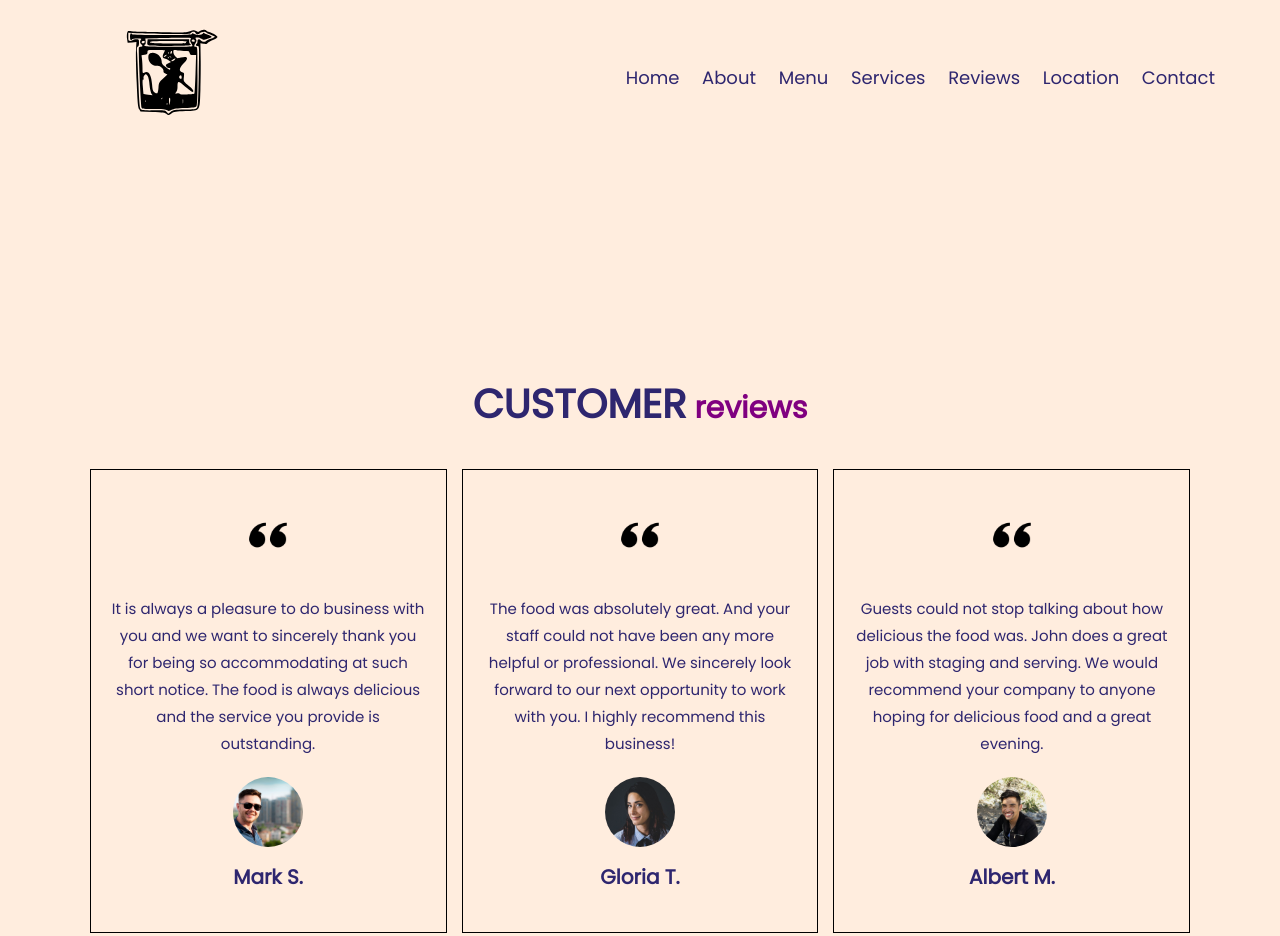
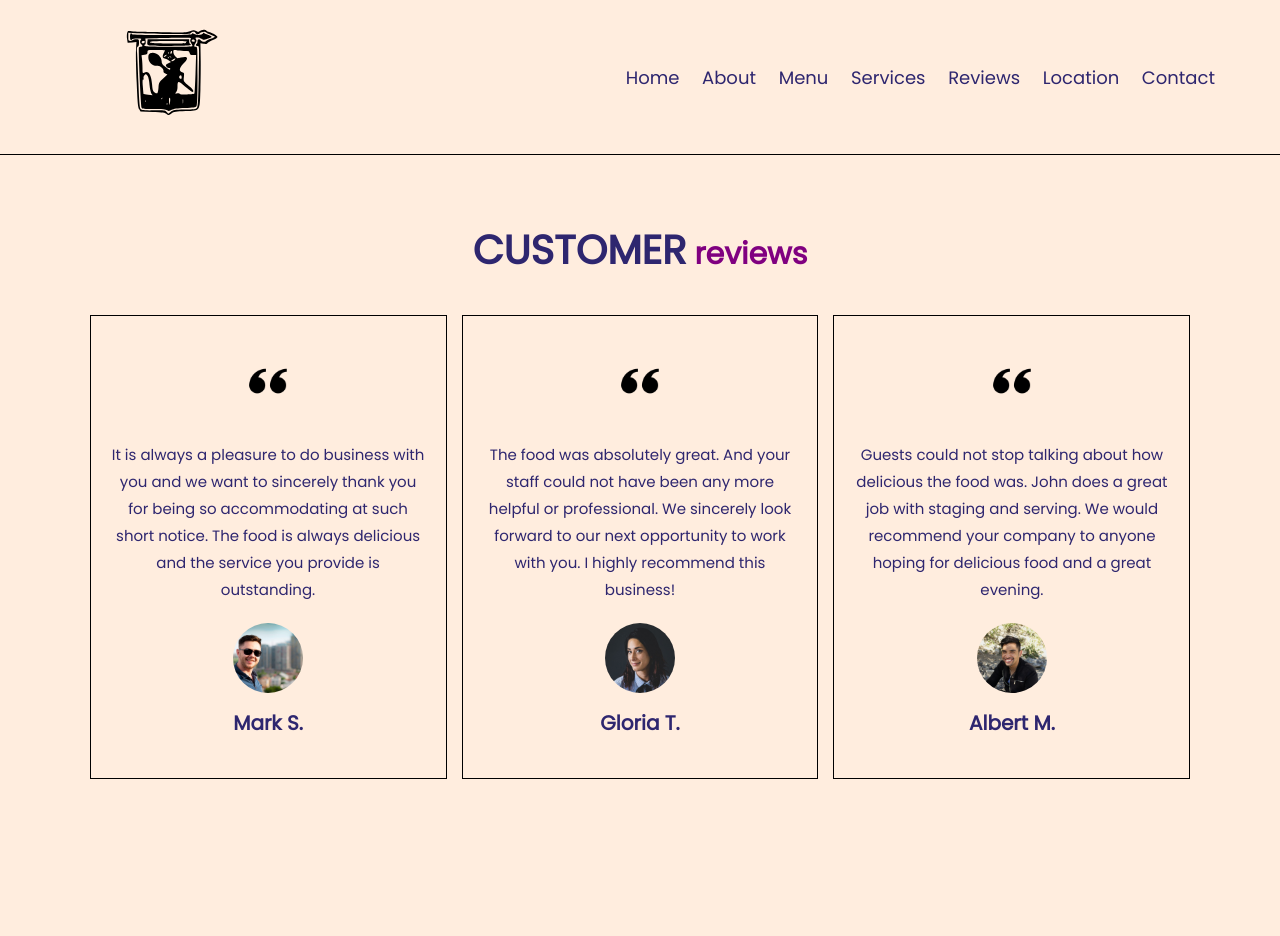
Before and after one commit to danimals-23/midtermproject, a plain HTML site: page reviews.html in a window 1280 px wide. After the commit the page ends 800 px from the top, so only its background shows below. Drawn offline with Linux system fonts and the light colour scheme.

Commit message:
Update reviews.html

```diff
--- a/reviews.html
+++ b/reviews.html
@@ -11,6 +11,7 @@
         </style>
     </head>
     <body>
+        <div class="headers">
         <div class="container">
             <div class="navbar">
                 <div class="logo">
@@ -31,6 +32,7 @@
                 </nav>
                 <img src="images/menu.png" class="menu-icon" onclick="menutoggle()">
             </div>
+        </div>
         </div>
         <!--Start of Review Section-->
         <section class="review" id="review">
```
